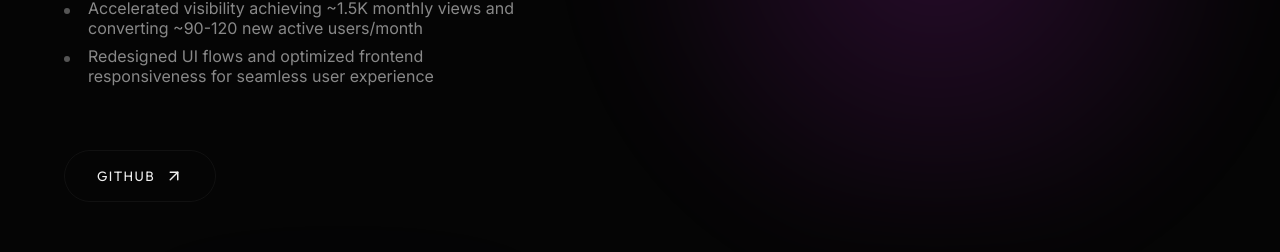
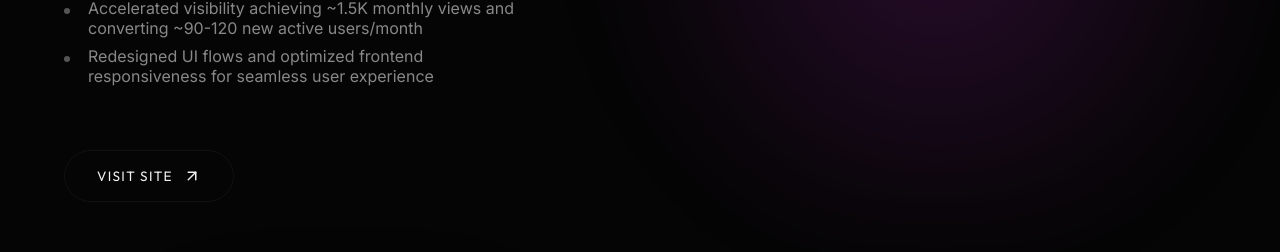
Before and after one commit to suryadash0967/Portfolio, a React (Vite) app: page / in a window 1280 px wide. Shown: the part 6361-6613 px from the top of the page. Built offline with nearby package versions, Linux system fonts and the light colour scheme.

Commit message:
feat: create Projects component with GSAP scroll animations and featured work showcase

```diff
--- a/src/components/Projects/Projects.jsx
+++ b/src/components/Projects/Projects.jsx
@@ -26,7 +26,9 @@ const projects = [
     ],
     color: 'transparent',
     accent: 'rgba(30, 169, 204, 0.2)',
-    image: msilImg
+    image: msilImg,
+    link: 'https://github.com/suryadash0967/bp3-demands-portfolio',
+    linkText: 'GITHUB'
   },
   {
     id: '02',
@@ -43,7 +45,9 @@ const projects = [
     ],
     color: 'transparent',
     accent: 'rgba(180, 40, 200, 0.2)',
-    image: purfurryImg
+    image: purfurryImg,
+    link: 'https://www.purfurry.com',
+    linkText: 'VISIT SITE'
   },
   {
     id: '03',
@@ -60,7 +64,9 @@ const projects = [
     ],
     color: 'transparent',
     accent: 'rgba(67, 30, 204, 0.2)',
-    image: null // We will use CSS jugaad here
+    image: null, // We will use CSS jugaad here
+    link: 'https://github.com/suryadash0967/excel-analytics',
+    linkText: 'GITHUB'
   },
   {
     id: '04',
@@ -77,7 +83,9 @@ const projects = [
     ],
     color: 'transparent',
     accent: 'rgba(204, 94, 30, 0.2)',
-    image: maadhyamImg
+    image: maadhyamImg,
+    link: 'https://github.com/Abhinash04/Maadhyam',
+    linkText: 'GITHUB'
   }
 ];
 
@@ -236,9 +244,9 @@ export default function Projects() {
                   ))}
                 </ul>
 
-                <button className={styles.caseStudyBtn} data-cursor="magnetic">
-                  GITHUB <ArrowUpRight size={18} />
-                </button>
+                <a href={project.link} target="_blank" rel="noreferrer" className={styles.caseStudyBtn} data-cursor="magnetic">
+                  {project.linkText} <ArrowUpRight size={18} />
+                </a>
               </div>
             </div>
           ))}
```
